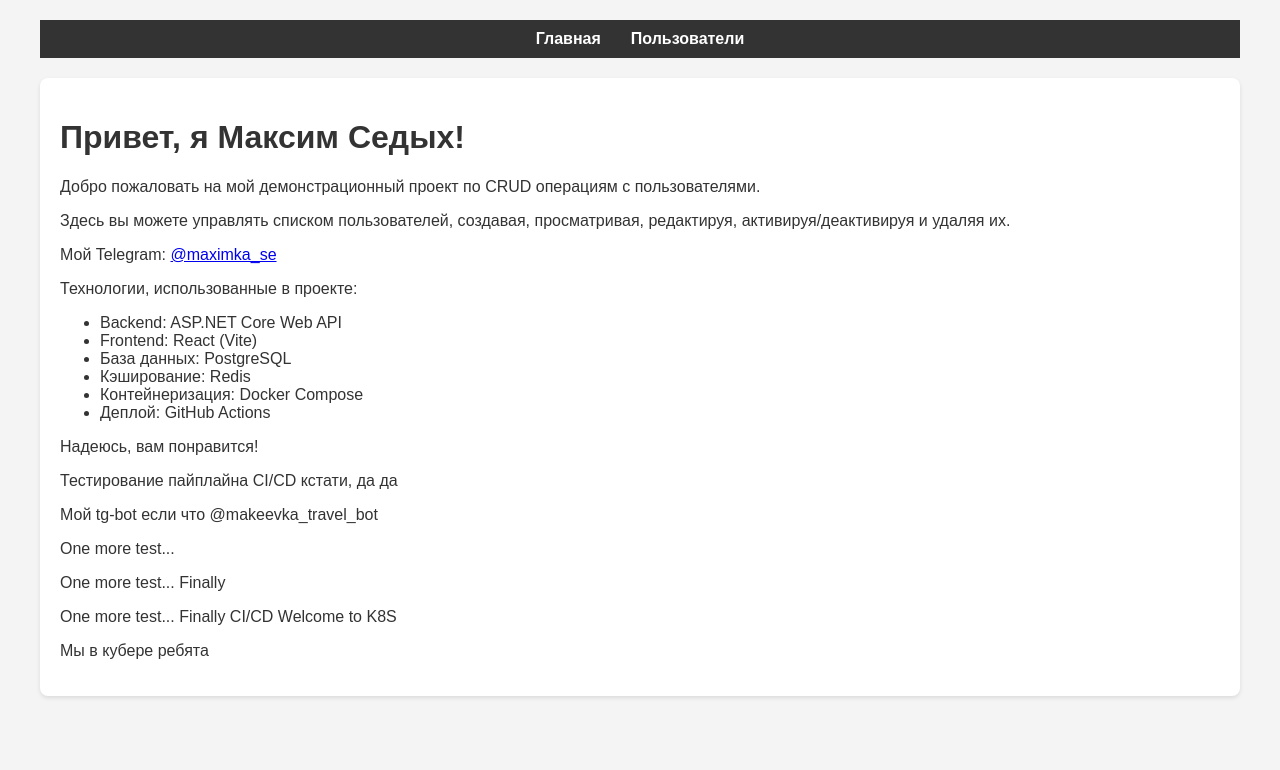
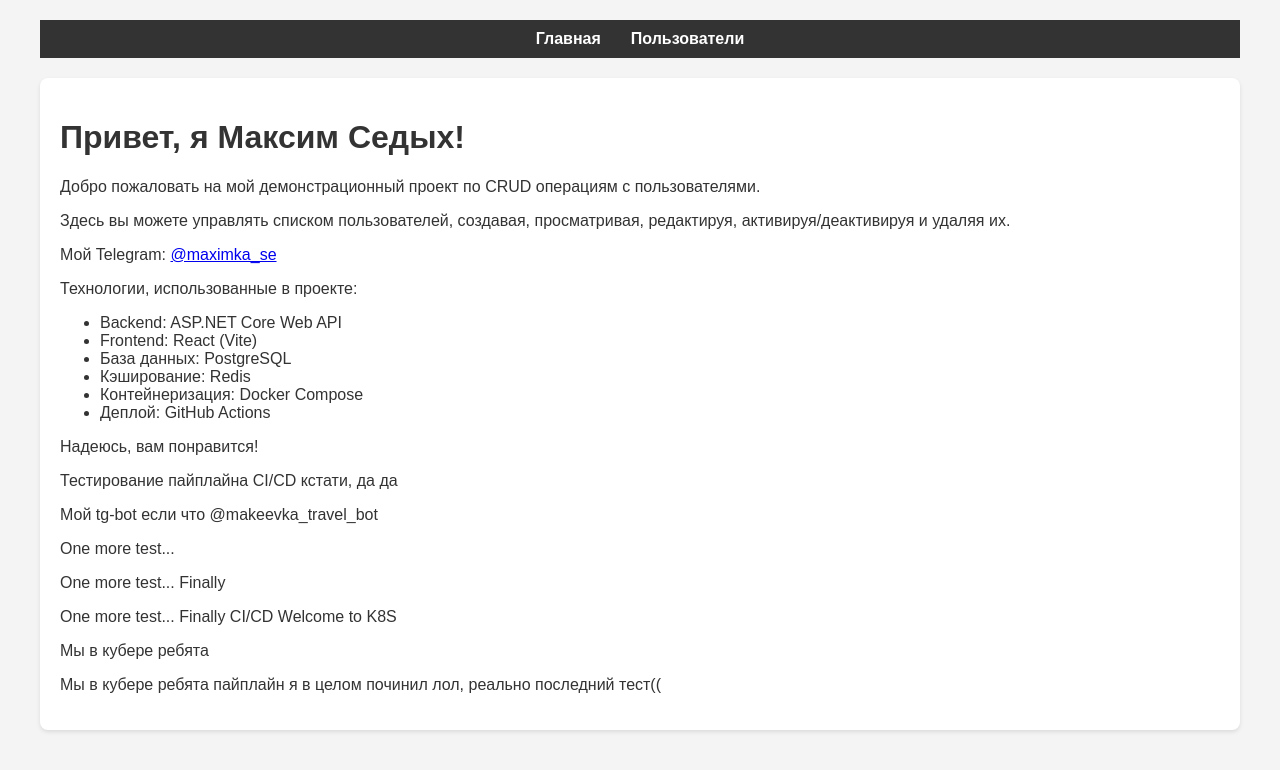
Before and after one commit to Maxim-Sedykh/UserCrud, a React (Vite) app in the folder usercrud.client/: page / in a window 1280 px wide. Shown: the top 770 px of the page. Built offline with nearby package versions, Linux system fonts and the light colour scheme.

Commit message:
цаук

```diff
--- a/usercrud.client/src/pages/HomePage.jsx
+++ b/usercrud.client/src/pages/HomePage.jsx
@@ -23,6 +23,7 @@ const HomePage = () => {
       <p>One more test... Finally</p>
       <p>One more test... Finally CI/CD Welcome to K8S</p>
       <p>Мы в кубере ребята</p>
+      <p>Мы в кубере ребята пайплайн я в целом починил лол, реально последний тест((</p>
     </div>
   );
 };
```
